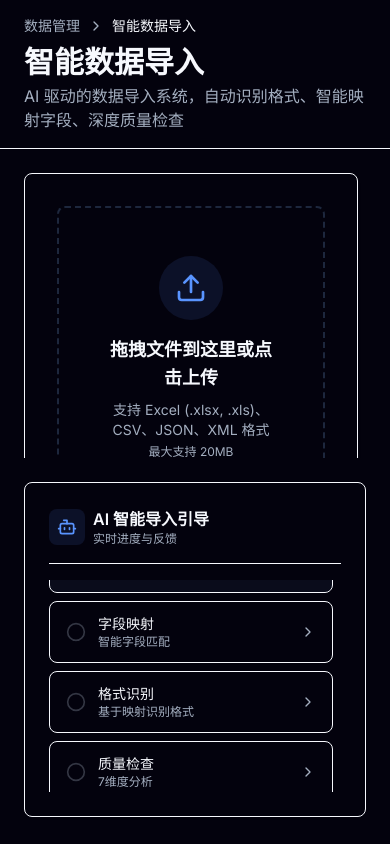
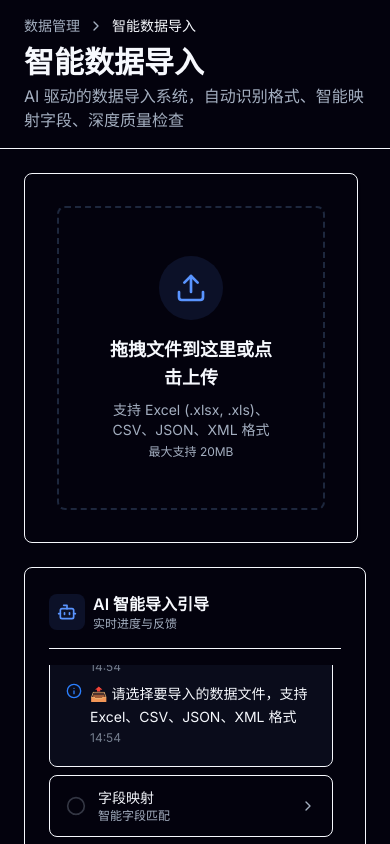
Before and after one commit to billHuangFeng/qbm-ai-system, a React (Vite) app: page /data-import in a window 390 px wide. Shown: the top 844 px of the page. Built offline with nearby package versions, Linux system fonts and the light colour scheme.

Commit message:
Fix: Adjust layout for narrow screens

```diff
--- a/src/pages/DataImportPage.tsx
+++ b/src/pages/DataImportPage.tsx
@@ -39,10 +39,10 @@ const DataImportPage = () => {
 
       {/* Main Content: Two-Column Layout */}
       <div className="container mx-auto px-6 py-6">
-        <div className="grid grid-cols-1 lg:grid-cols-[60%_40%] gap-6 h-[calc(100vh-200px)]">
+        <div className="grid grid-cols-1 xl:grid-cols-[60%_40%] gap-6 min-h-[calc(100vh-200px)]">
 
           {/* Left: Data Operations Area */}
-          <div className="flex flex-col gap-6 overflow-y-auto pr-2">
+          <div className="flex flex-col gap-6 overflow-y-auto pr-2 max-h-[calc(100vh-200px)]">
 
             {/* File Upload Zone */}
             <FileUploadZone
@@ -73,7 +73,7 @@ const DataImportPage = () => {
           </div>
 
           {/* Right: AI Smart Guide Area */}
-          <div className="flex flex-col gap-4 bg-card border rounded-lg p-6 overflow-hidden">
+          <div className="flex flex-col gap-4 bg-card border rounded-lg p-6 overflow-hidden max-h-[calc(100vh-200px)]">
 
             {/* Unified Progress Guide */}
             <div className="flex-1 overflow-hidden">
```
